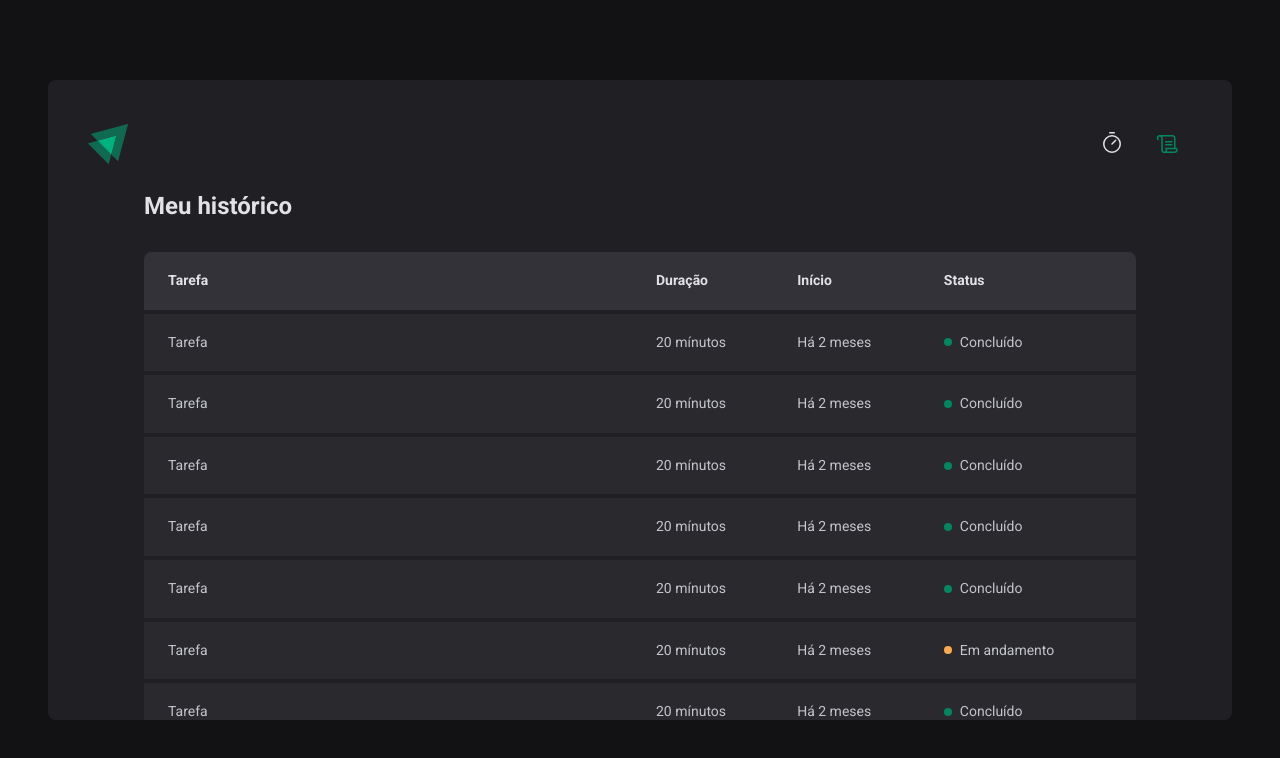
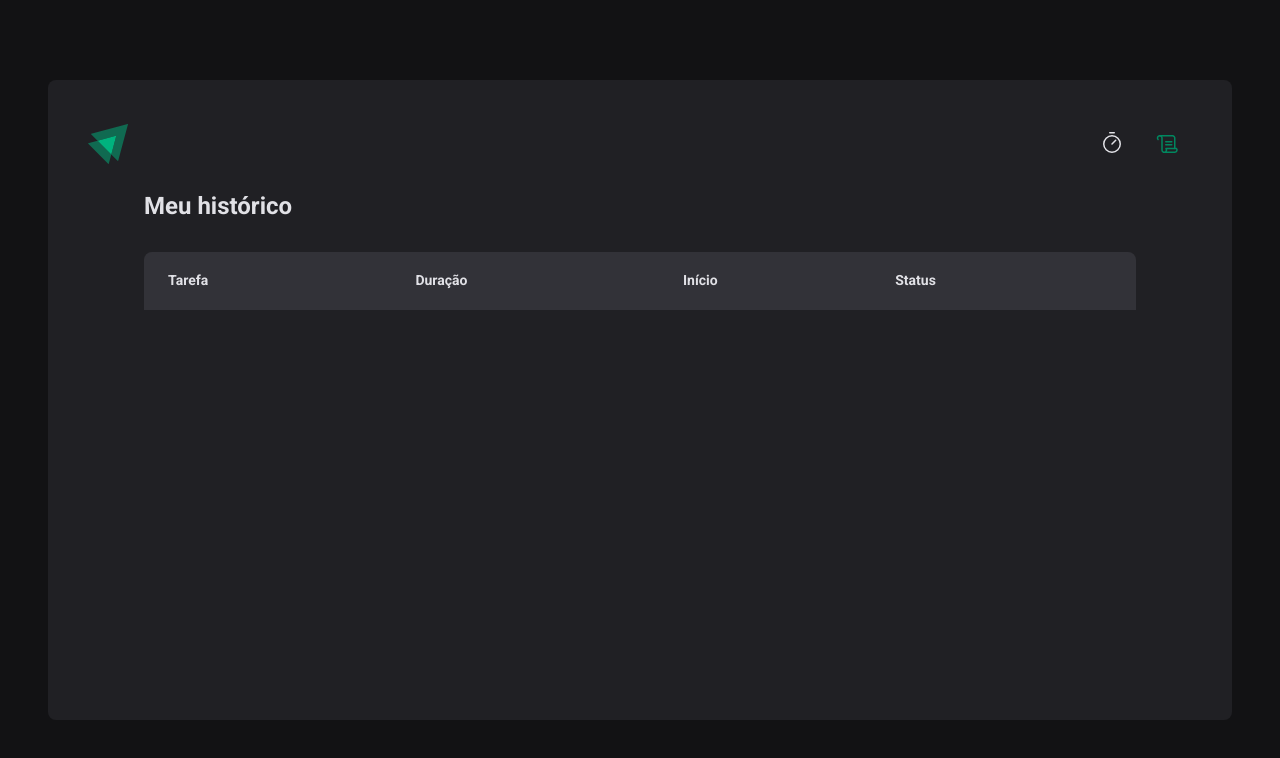
Before and after one commit to mauriciogirardi/Timer, a React (Vite) app: page /history in a window 1280 px wide. Shown: the top 758 px of the page. Built offline with nearby package versions, Linux system fonts and the light colour scheme.

Commit message:
mapping cycle in the history page

```diff
--- a/src/page/History/index.tsx
+++ b/src/page/History/index.tsx
@@ -1,8 +1,30 @@
 import { useCycle } from '../../context/CycleContext'
+import formatDistanceToNow from 'date-fns/formatDistanceToNow'
+import PtBr from 'date-fns/locale/pt-BR'
 import * as S from './styles'
+
+interface StatusCycle {
+  finishedDate?: Date
+  interruptedDate?: Date
+}
 
 export const History = () => {
   const { cycles } = useCycle()
+
+  const renderStatusOfCycle = ({
+    finishedDate,
+    interruptedDate,
+  }: StatusCycle) => {
+    if (finishedDate) {
+      return <S.Status statusColor="green">Concluído</S.Status>
+    }
+
+    if (interruptedDate) {
+      return <S.Status statusColor="red">Interrompido</S.Status>
+    }
+
+    return <S.Status statusColor="yellow">Em andamento</S.Status>
+  }
 
   return (
     <S.HistoryContainer>
@@ -20,70 +42,24 @@
           </thead>
 
           <tbody>
-            <tr>
-              <td>Tarefa</td>
-              <td>20 mínutos</td>
-              <td>Há 2 meses</td>
-              <td>
-                <S.Status statusColor="green">Concluído</S.Status>
-              </td>
-            </tr>
-            <tr>
-              <td>Tarefa</td>
-              <td>20 mínutos</td>
-              <td>Há 2 meses</td>
-              <td>
-                <S.Status statusColor="green">Concluído</S.Status>
-              </td>
-            </tr>
-            <tr>
-              <td>Tarefa</td>
-              <td>20 mínutos</td>
-              <td>Há 2 meses</td>
-              <td>
-                <S.Status statusColor="green">Concluído</S.Status>
-              </td>
-            </tr>
-            <tr>
-              <td>Tarefa</td>
-              <td>20 mínutos</td>
-              <td>Há 2 meses</td>
-              <td>
-                <S.Status statusColor="green">Concluído</S.Status>
-              </td>
-            </tr>
-            <tr>
-              <td>Tarefa</td>
-              <td>20 mínutos</td>
-              <td>Há 2 meses</td>
-              <td>
-                <S.Status statusColor="green">Concluído</S.Status>
-              </td>
-            </tr>
-            <tr>
-              <td>Tarefa</td>
-              <td>20 mínutos</td>
-              <td>Há 2 meses</td>
-              <td>
-                <S.Status statusColor="yellow">Em andamento</S.Status>
-              </td>
-            </tr>
-            <tr>
-              <td>Tarefa</td>
-              <td>20 mínutos</td>
-              <td>Há 2 meses</td>
-              <td>
-                <S.Status statusColor="green">Concluído</S.Status>
-              </td>
-            </tr>
-            <tr>
-              <td>Tarefa</td>
-              <td>20 mínutos</td>
-              <td>Há 2 meses</td>
-              <td>
-                <S.Status statusColor="red">Interrompido</S.Status>
-              </td>
-            </tr>
+            {cycles.map((cycle) => (
+              <tr key={cycle.id}>
+                <td>{cycle.task}</td>
+                <td>{cycle.minutesAmount} mínutos</td>
+                <td>
+                  {formatDistanceToNow(cycle.startDate, {
+                    addSuffix: true,
+                    locale: PtBr,
+                  })}
+                </td>
+                <td>
+                  {renderStatusOfCycle({
+                    finishedDate: cycle.finishedDate,
+                    interruptedDate: cycle.interruptedDate,
+                  })}
+                </td>
+              </tr>
+            ))}
           </tbody>
         </table>
       </S.HistoryList>
```
